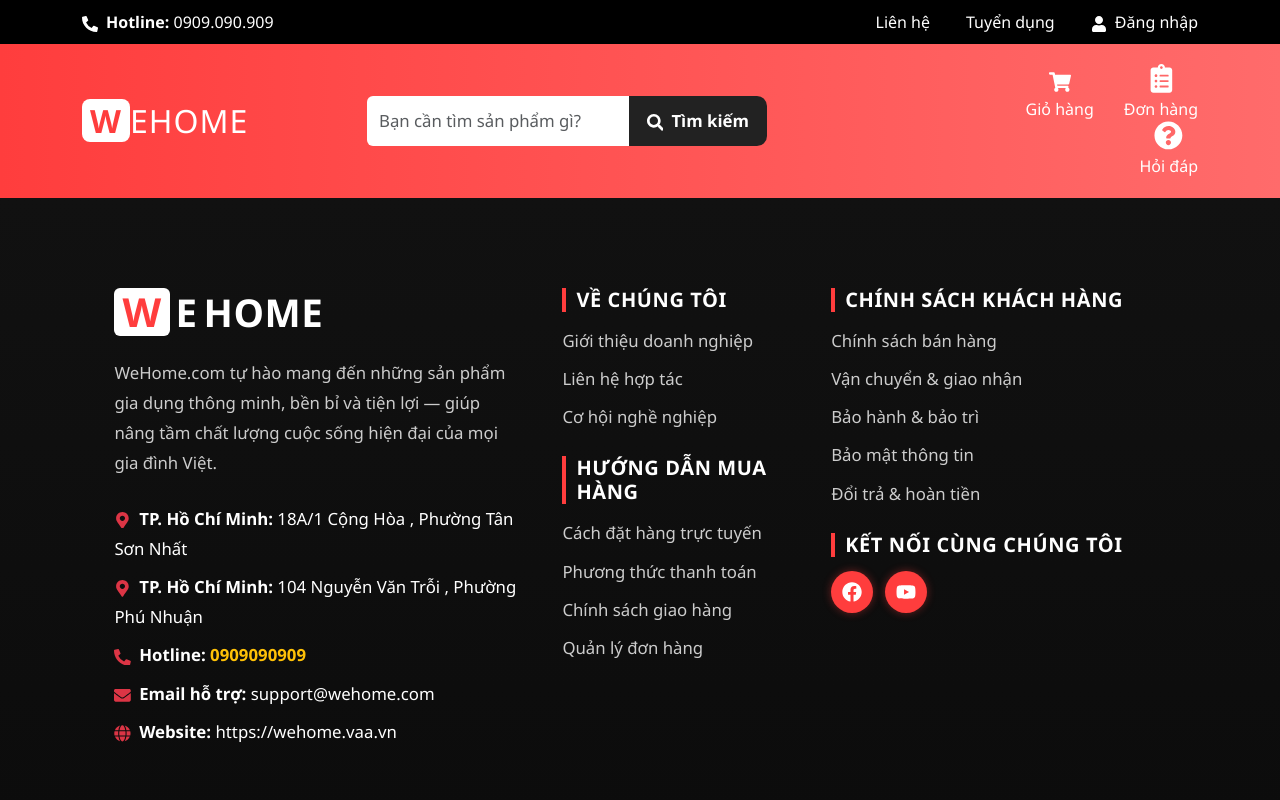
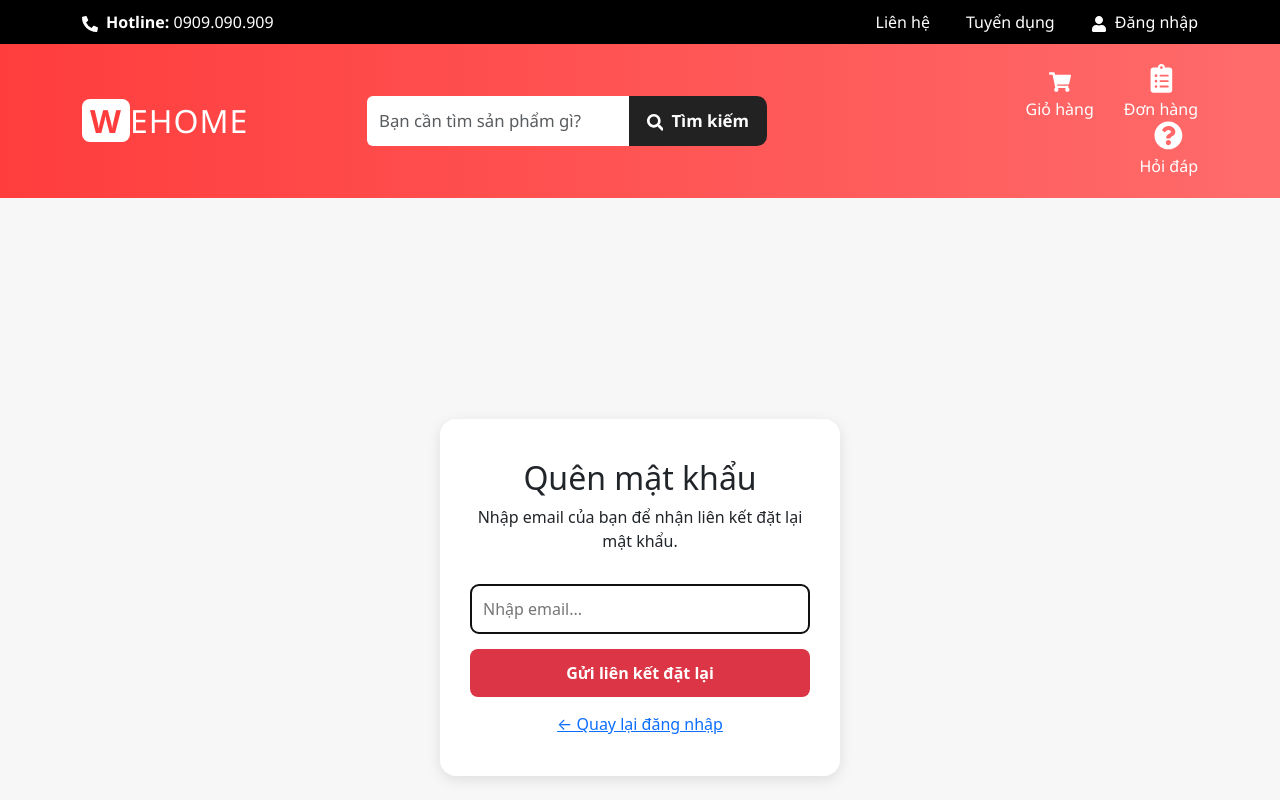
Before and after one commit to TnDatle/WeHome, a React (Create React App) app in the folder frontend/: page /auth/forget-password in a window 1280 px wide. Shown: the top 800 px of the page. Built offline with nearby package versions, Linux system fonts and the light colour scheme; no server answers; the HTML template or start-up script is replaced by a standard one.

Commit message:
update forget password

```diff
--- a/frontend/src/App.js
+++ b/frontend/src/App.js
@@ -9,6 +9,7 @@
 import Home from "./pages/Home";
 import TrackOrder from "./pages/TrackOrder";
 import Login from "./auth/Login";
+import ForgetPassword from "./auth/ForgetPassword";
 import Register from "./auth/Register";
 import Cart from "./pages/Cart";
 import Checkout from "./pages/Checkout";
@@ -34,6 +35,7 @@
                 <Route path="/" element={<Home />} />
                 <Route path="/pages/TrackOrder" element={<TrackOrder />} />
                 <Route path="/auth/Login" element={<Login />} />
+                <Route path="/auth/forget-password" element={<ForgetPassword />} />
                 <Route path="/auth/Register" element={<Register />} />
                 <Route path="/pages/Cart" element={<Cart />} />
                 <Route path="/pages/Checkout" element={<Checkout />} />
--- /dev/null
+++ b/frontend/src/auth/ForgetPassword.jsx
@@ -0,0 +1,79 @@
+import React, { useState } from "react";
+import { sendPasswordResetEmail } from "firebase/auth";
+import { auth } from "../config/Firebase";
+import { Link } from "react-router-dom";
+import toast from "react-hot-toast";
+import "../style/ForgetPassword.css";
+
+export default function ForgetPassword() {
+  const [email, setEmail] = useState("");
+  const [loading, setLoading] = useState(false);
+
+  const handleReset = async (e) => {
+    e.preventDefault();
+
+    if (!email.trim()) {
+      toast.error("Vui lòng nhập email!");
+      return;
+    }
+
+    setLoading(true);
+    try {
+      await sendPasswordResetEmail(auth, email);
+
+      toast.success(
+        "Email đặt lại mật khẩu đã được gửi! Vui lòng kiểm tra hộp thư (và cả thư rác)."
+      );
+      setEmail("");
+    } catch (error) {
+      console.error("Error sending reset email:", error);
+
+      switch (error.code) {
+        case "auth/invalid-email":
+          toast.error("Email không hợp lệ!");
+          break;
+        case "auth/user-not-found":
+          toast.error("Không tìm thấy tài khoản với email này!");
+          break;
+        case "auth/too-many-requests":
+          toast.error("Bạn đã yêu cầu quá nhiều lần. Vui lòng thử lại sau!");
+          break;
+        case "auth/unauthorized-continue-uri":
+          toast.error("Tên miền chưa được cho phép trong Firebase!");
+          break;
+        default:
+          toast.error("Đã xảy ra lỗi, vui lòng thử lại!");
+      }
+    } finally {
+      setLoading(false);
+    }
+  };
+
+  return (
+    <div className="auth-container">
+      <div className="auth-card">
+        <h2>Quên mật khẩu</h2>
+        <p>Nhập email của bạn để nhận liên kết đặt lại mật khẩu.</p>
+
+        <form onSubmit={handleReset}>
+          <input
+            type="email"
+            placeholder="Nhập email..."
+            value={email}
+            onChange={(e) => setEmail(e.target.value)}
+            className="auth-input"
+            autoFocus
+            required
+          />
+          <button type="submit" className="auth-btn" disabled={loading}>
+            {loading ? "Đang gửi..." : "Gửi liên kết đặt lại"}
+          </button>
+        </form>
+
+        <div className="auth-footer">
+          <Link to="/auth/login">← Quay lại đăng nhập</Link>
+        </div>
+      </div>
+    </div>
+  );
+}
--- a/frontend/src/auth/Login.jsx
+++ b/frontend/src/auth/Login.jsx
@@ -127,7 +127,7 @@
                 )}
 
                 <div className="text-center mt-3">
-                  <a href="/forgot-password" className="text-danger small d-block mb-1">
+                  <a href="/auth/forget-password" className="text-danger small d-block mb-1">
                     Quên mật khẩu?
                   </a>
                   <span className="small">
--- a/frontend/src/auth/Register.jsx
+++ b/frontend/src/auth/Register.jsx
@@ -167,7 +167,7 @@
                 <div className="text-center mt-3">
                   <small>
                     Đã có tài khoản?{" "}
-                    <a href="/login" className="text-danger fw-semibold">Đăng nhập</a>
+                    <a href="/auth/login" className="text-danger fw-semibold">Đăng nhập</a>
                   </small>
                 </div>
               </Card>
--- /dev/null
+++ b/frontend/src/style/ForgetPassword.css
@@ -0,0 +1,44 @@
+.auth-container {
+  min-height: 100vh;
+  display: flex;
+  justify-content: center;
+  align-items: center;
+  background: #f7f7f7;
+}
+
+.auth-card {
+  background: #fff;
+  padding: 40px 30px;
+  border-radius: 16px;
+  box-shadow: 0 4px 14px rgba(0, 0, 0, 0.1);
+  width: 100%;
+  max-width: 400px;
+  text-align: center;
+}
+
+.auth-input {
+  width: 100%;
+  padding: 12px;
+  margin: 15px 0;
+  border-radius: 8px;
+  border: 1px solid #ccc;
+}
+
+.auth-btn {
+  width: 100%;
+  padding: 12px;
+  background: #dc3545;
+  color: #fff;
+  font-weight: 600;
+  border: none;
+  border-radius: 8px;
+  cursor: pointer;
+}
+
+.auth-btn:hover {
+  background: #c82333;
+}
+
+.auth-footer {
+  margin-top: 15px;
+}
```
